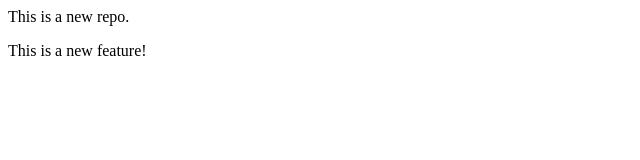
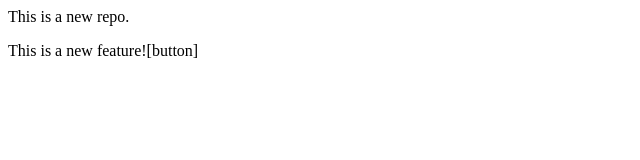
Before and after one commit to talhakhan363/localRepo, a plain HTML site: page index.html in a window 1280 px wide. Shown: the full height of the page, 0-640 px from the left. Drawn offline with Linux system fonts and the light colour scheme.

Commit message:
add button

```diff
--- a/index.html
+++ b/index.html
@@ -1,2 +1,2 @@
 <p>This is a new repo.</p>
-<p>This is a new feature!</p>
+<p>This is a new feature![button]</p>
```
